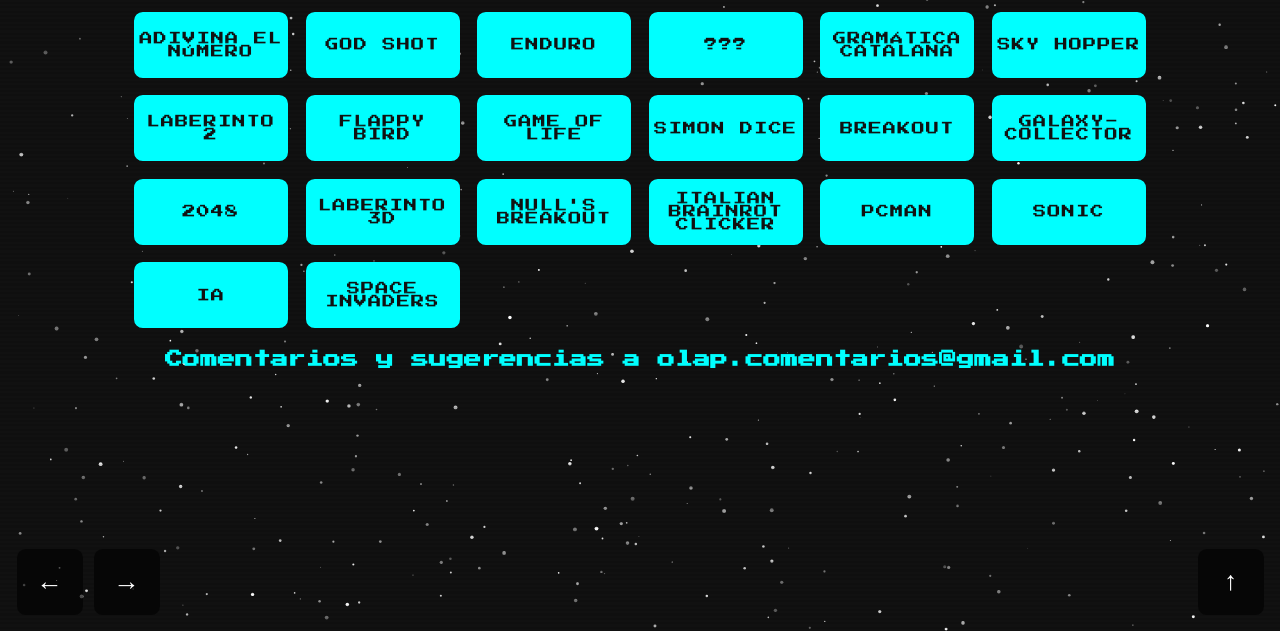
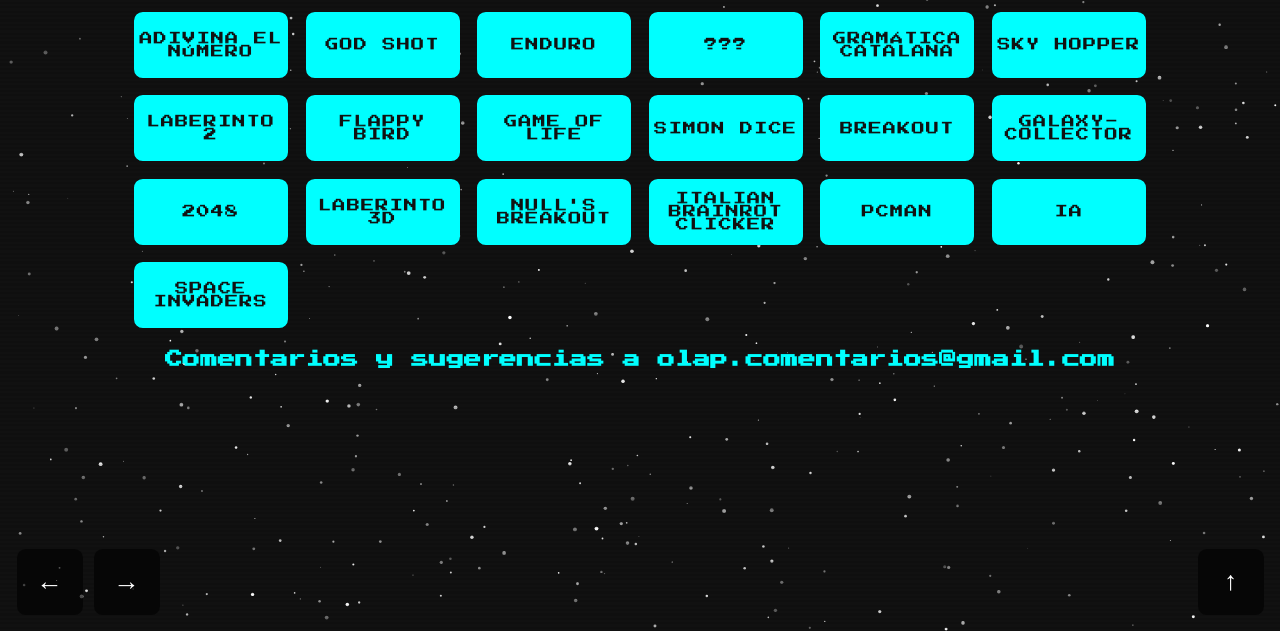
Before and after one commit to MarcUrquizu/Games, a plain HTML site: page index.html in a window 1280 px wide. Shown: the part 169-800 px from the top of the page. Drawn offline with Linux system fonts and the light colour scheme; no server answers.

Commit message:
no sonic de merda

```diff
--- a/index.html
+++ b/index.html
@@ -256,7 +256,6 @@
     <a class="btn" href="brakeautnulls.html">Null's Breakout</a>
     <a class="btn" href="clicker.html">Italian brainrot clicker</a>
     <a class="btn" href="pcman.html">Pcman</a>
-    <a class="btn" href="sonic.html">Sonic</a>
     <a class="btn" href="ia.html">IA</a>
     <a class="btn" href="space.html">Space Invaders</a>
   </div>
```
